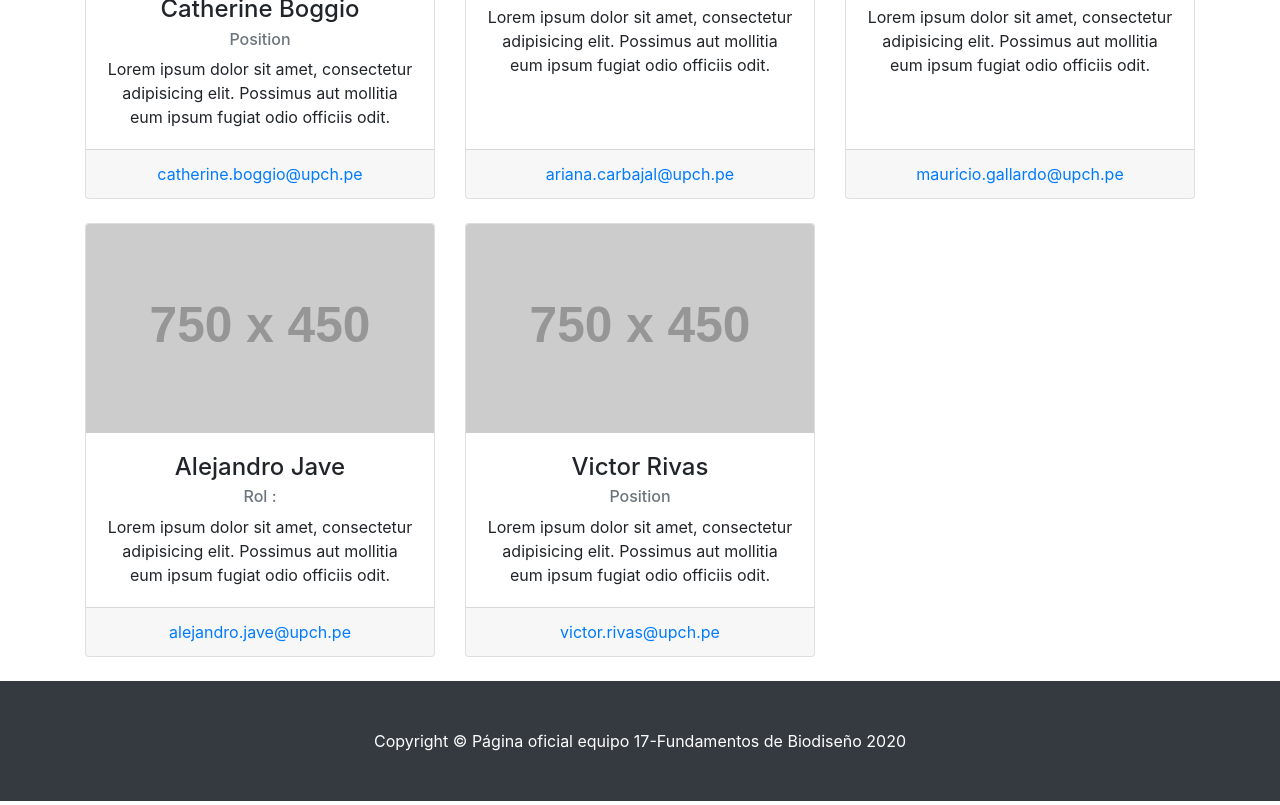
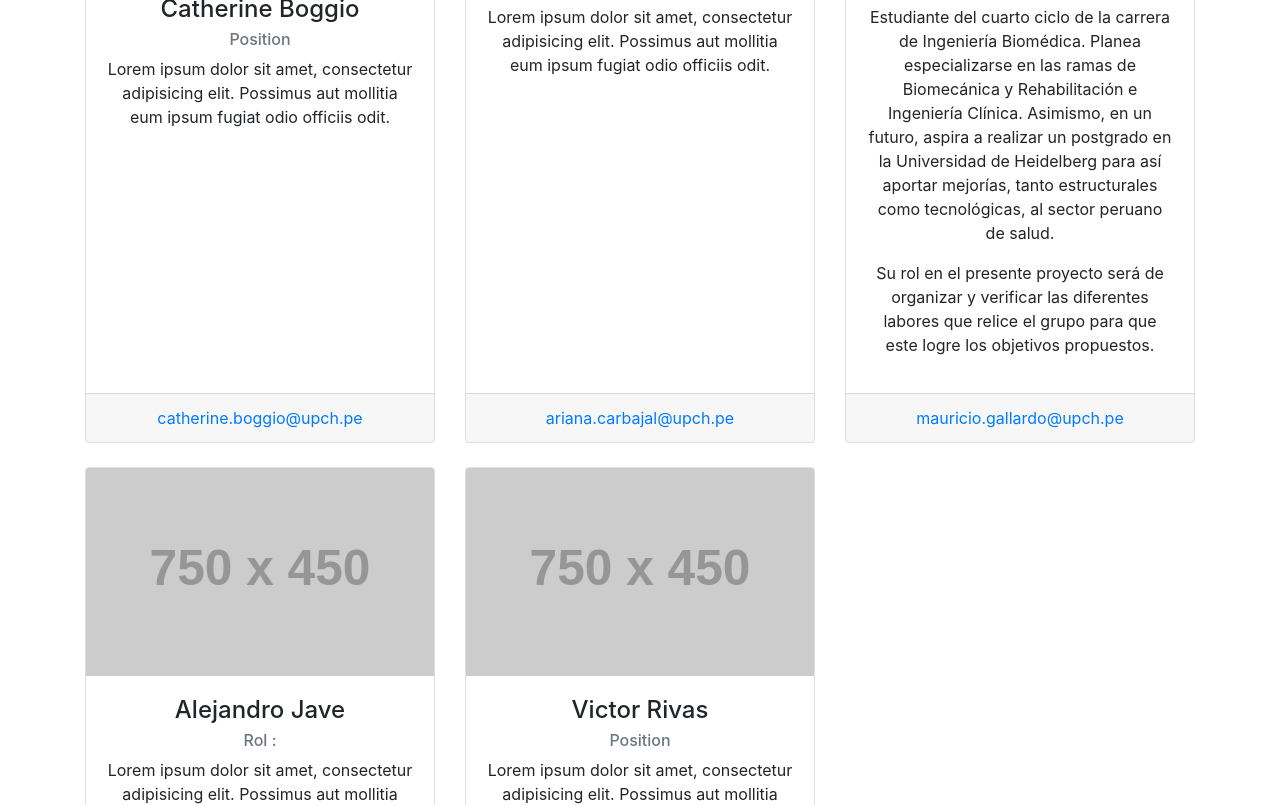
Before and after one commit to mauricio-gallardo22/externo, a website: page Sobre nosotros.html in a window 1280 px wide. Shown: the part 1444-2249 px from the top of the page. Drawn offline with Linux system fonts and the light colour scheme; placeholder pictures from the web are drawn by us.

Commit message:
Update Sobre nosotros.html

```diff
--- a/Sobre nosotros.html
+++ b/Sobre nosotros.html
@@ -183,7 +183,7 @@
           <div class="card-body">
             <h4 class="card-title">Maurcio Gallardo</h4>
             <h6 class="card-subtitle mb-2 text-muted">Position</h6>
-            <p class="card-text">Lorem ipsum dolor sit amet, consectetur adipisicing elit. Possimus aut mollitia eum ipsum fugiat odio officiis odit.</p>
+            <p class="card-text">Estudiante del cuarto ciclo de la carrera de Ingeniería Biomédica. Planea especializarse en las ramas de Biomecánica y Rehabilitación e Ingeniería Clínica. Asimismo, en un futuro, aspira a realizar un postgrado en la Universidad de Heidelberg para así aportar mejorías, tanto estructurales como tecnológicas, al sector peruano de salud.<p>Su rol en el presente proyecto será de organizar y verificar las diferentes labores que relice el grupo para que este logre los objetivos propuestos.</p></p>
           </div>
           <div class="card-footer">
             <a href="#">mauricio.gallardo@upch.pe</a>
```
